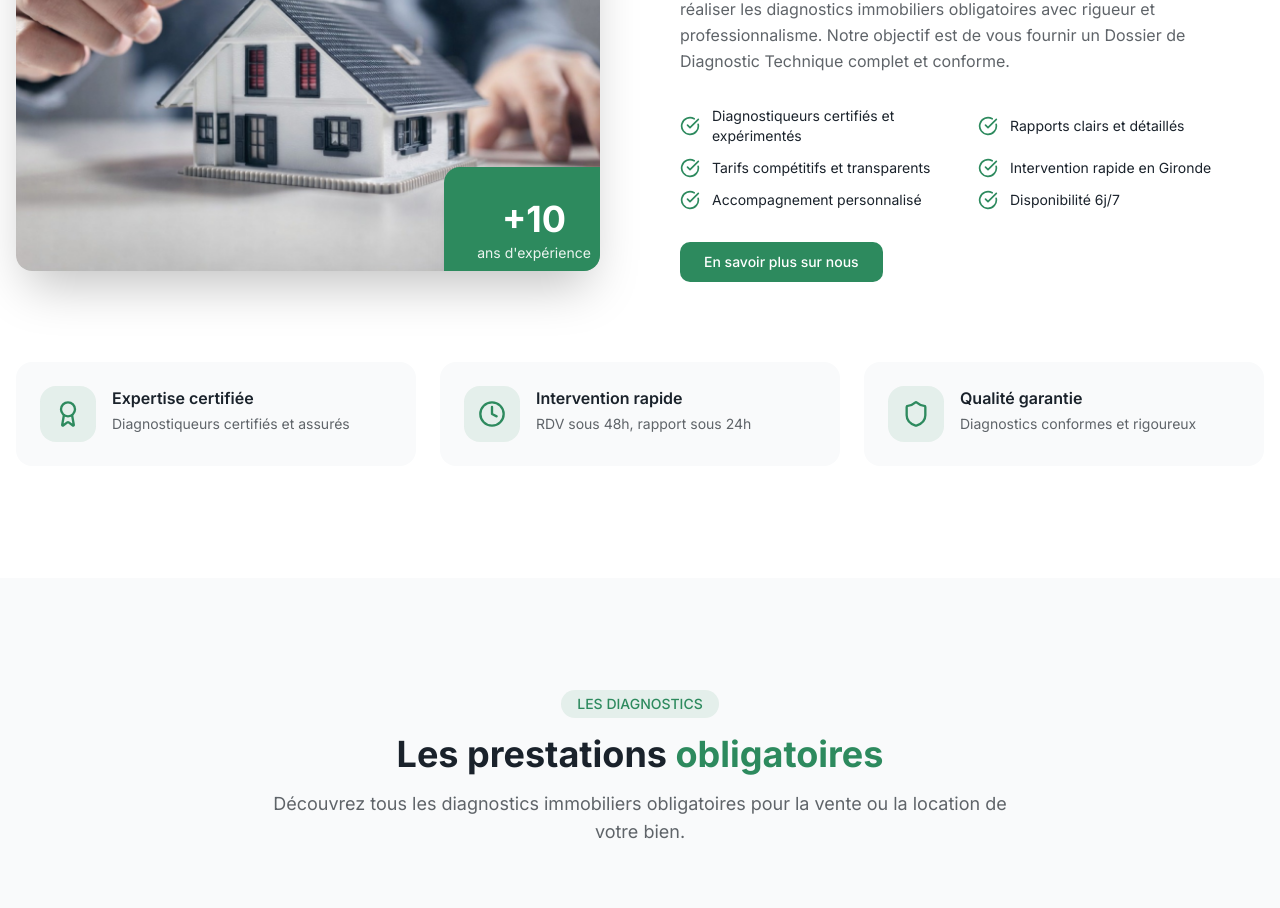
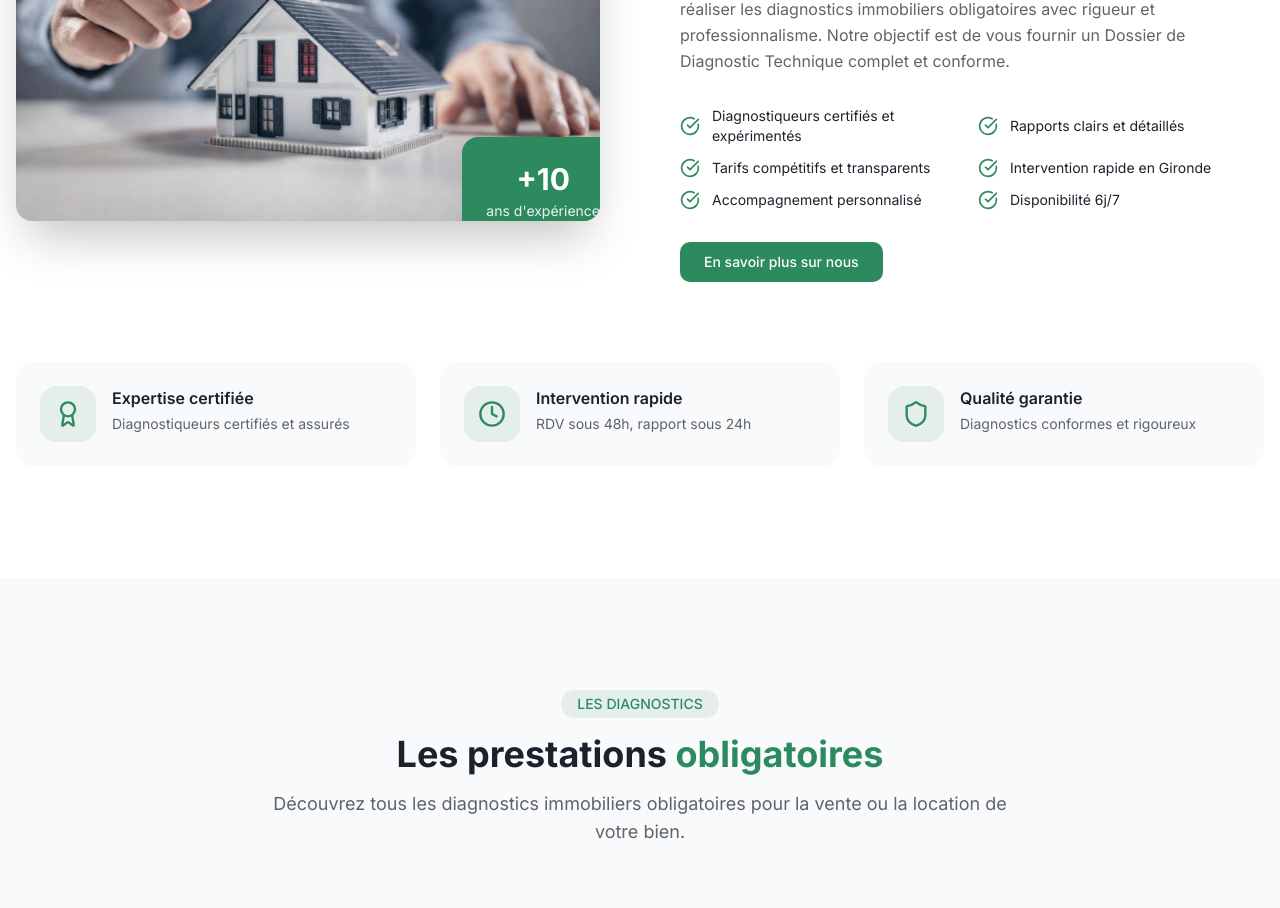
Before and after one commit to parieurdafon/ENEOS-WEBSITE, a Next.js app: page / in a window 1280 px wide. Shown: the part 1460-2368 px from the top of the page. Built offline with nearby package versions, Linux system fonts and the light colour scheme.

Commit message:
modification image cadre

```diff
--- a/app/a-propos/page.tsx
+++ b/app/a-propos/page.tsx
@@ -73,12 +73,8 @@ export default function AProposPage() {
                 height={500}
                 className="rounded-2xl shadow-2xl"
               />
-              <div className="absolute -bottom-8 -right-8 bg-[#2d8a5e] text-white p-6 rounded-2xl shadow-xl">
-                <div className="text-center">
-                  <span className="block text-3xl font-bold">Gérant</span>
+              {/* suppression */}
 
-                </div>
-              </div>
             </div>
 
             <div>
--- a/components/home/about-section.tsx
+++ b/components/home/about-section.tsx
@@ -43,12 +43,12 @@ export function AboutSection() {
       alt="Expert ENEOS HABITAT"
       width={600}
       height={500}
-                className="w-full h-[400px] lg:h-[500px] object-cover"
+      className="w-full h-[300px] lg:h-[400px] object-cover"  // ← Réduit de 400/500 à 300/400
     />
     {/* Experience Badge */}
-              <div className="absolute -bottom-6 -right-6 bg-[#2d8a5e] text-white p-8 rounded-2xl shadow-xl flex items-center justify-center min-w-[180px]">
+    <div className="absolute -bottom-6 -right-6 bg-[#2d8a5e] text-white p-6 rounded-2xl shadow-xl flex items-center justify-center min-w-[160px]">  {/* ← p-8 → p-6, min-w-[180px] → min-w-[160px] */}
       <div className="text-center">
-                  <div className="text-4xl font-bold mb-1">+10</div>
+        <div className="text-3xl font-bold mb-1">+10</div>  {/* ← text-4xl → text-3xl */}
         <div className="text-sm text-white/90 whitespace-nowrap">ans d'expérience</div>
       </div>
     </div>
```
Lines whose indentation alone changed are shown as unchanged.
